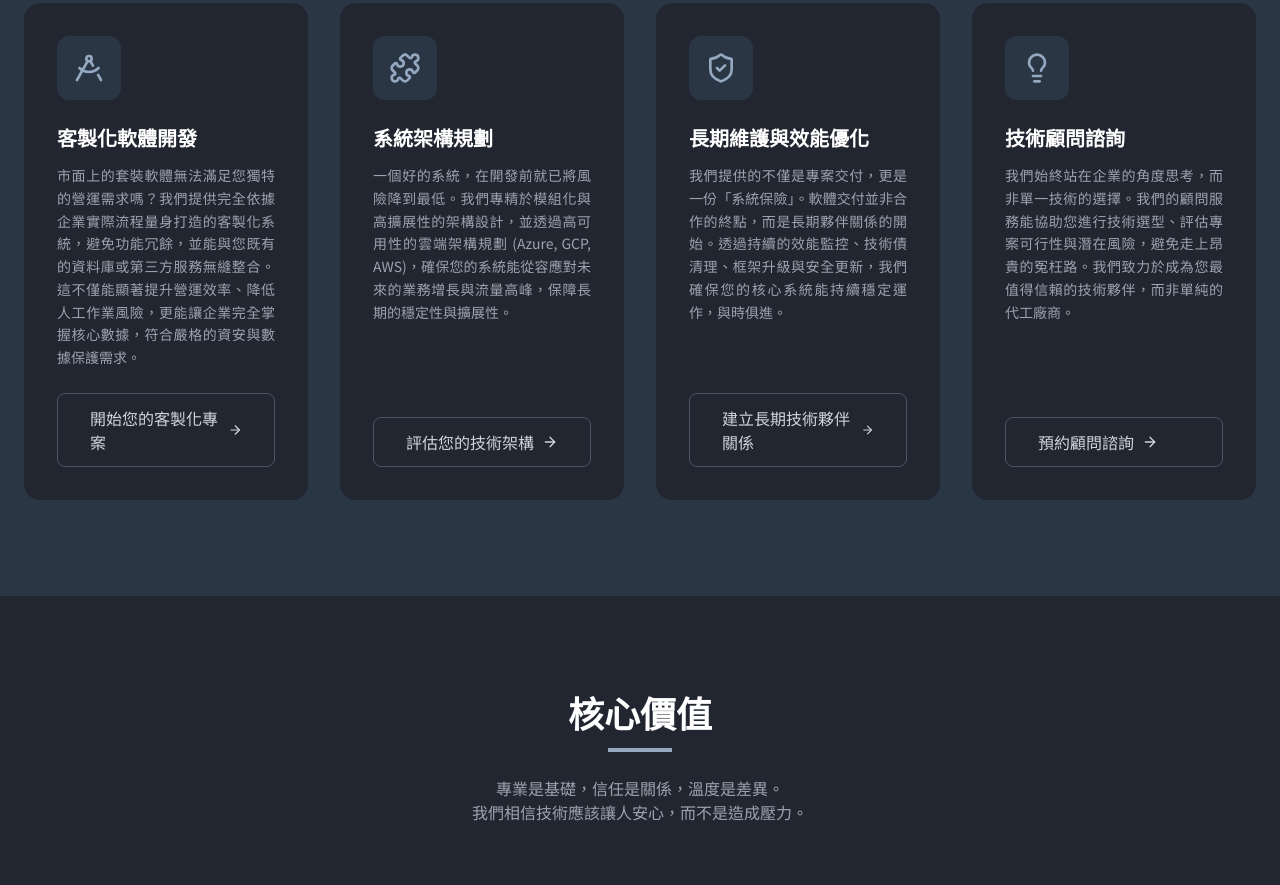
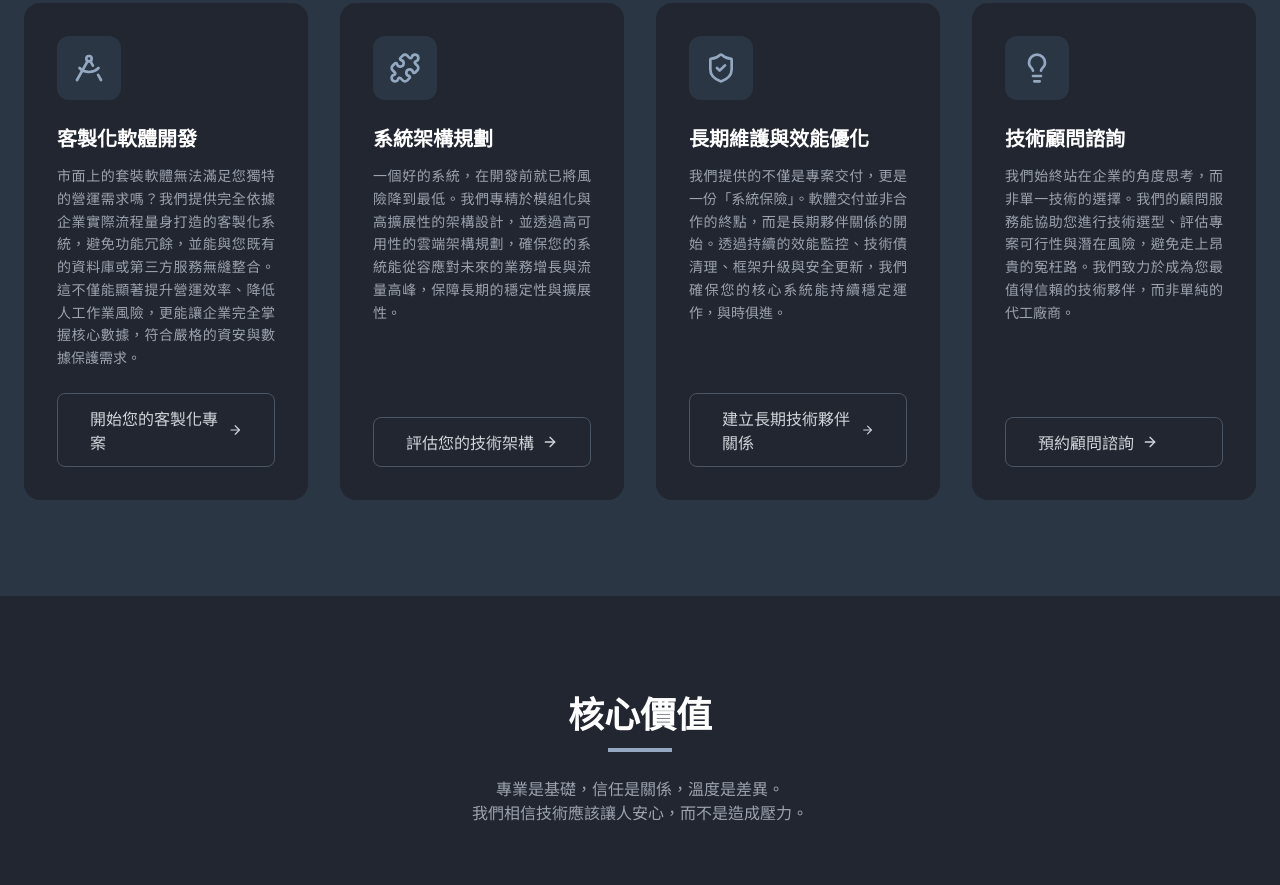
Before and after one commit to MuscovadoTech/intro, a plain HTML site: page index.html in a window 1280 px wide. Shown: the part 2221-3106 px from the top of the page. Drawn offline with nearby package versions, Linux system fonts and the light colour scheme.

```diff
--- a/index.html
+++ b/index.html
@@ -463,7 +463,7 @@
                             icon: "puzzle",
                             title: "系統架構規劃",
                             description:
-                                "一個好的系統，在開發前就已將風險降到最低。我們專精於模組化與高擴展性的架構設計，並透過高可用性的雲端架構規劃 (Azure, GCP, AWS)，確保您的系統能從容應對未來的業務增長與流量高峰，保障長期的穩定性與擴展性。",
+                                "一個好的系統，在開發前就已將風險降到最低。我們專精於模組化與高擴展性的架構設計，並透過高可用性的雲端架構規劃，確保您的系統能從容應對未來的業務增長與流量高峰，保障長期的穩定性與擴展性。",
                             cta: "評估您的技術架構",
                         },
                         {
```
